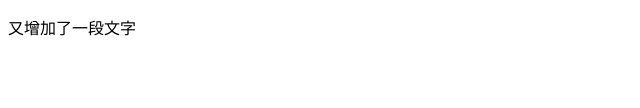
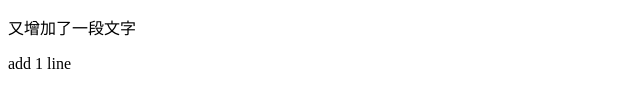
Before and after one commit to bjmqfg83/hahow-git, a plain HTML site: page index2.html in a window 1280 px wide. Shown: the part 140-248 px from the top of the page, 0-640 px from the left. Drawn offline with Linux system fonts and the light colour scheme.

Commit message:
add index3.html index4.html

```diff
--- a/index2.html
+++ b/index2.html
@@ -9,5 +9,6 @@
     <p class="red-color">這是測試文字</p>
     <span>新增一段修改文字</span>
     <p>又增加了一段文字</p>
+    <p>add 1 line</p>
   </body>
 </html>
```
Also changed, not shown: index3.html (added), index4.html (added).
